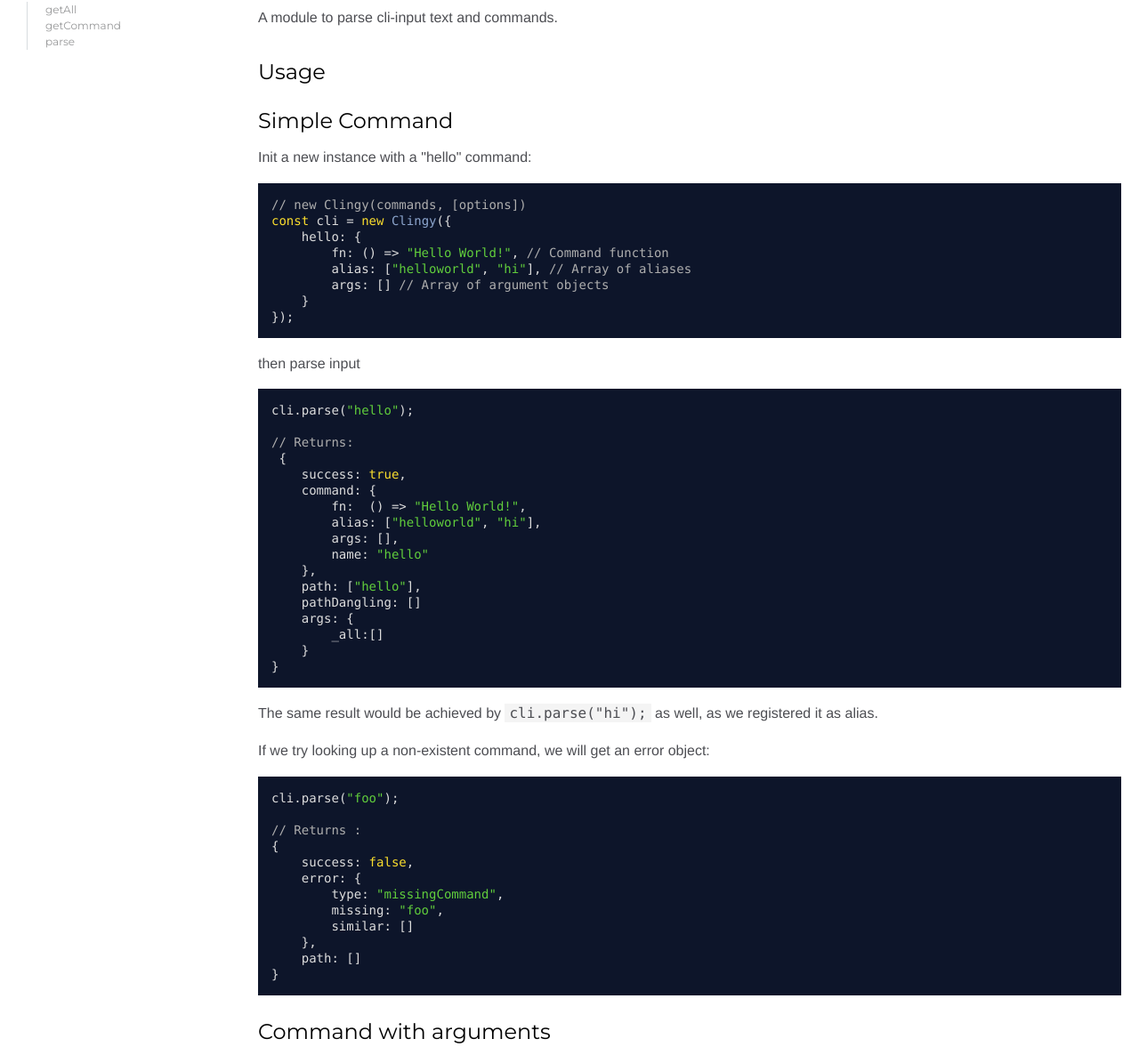
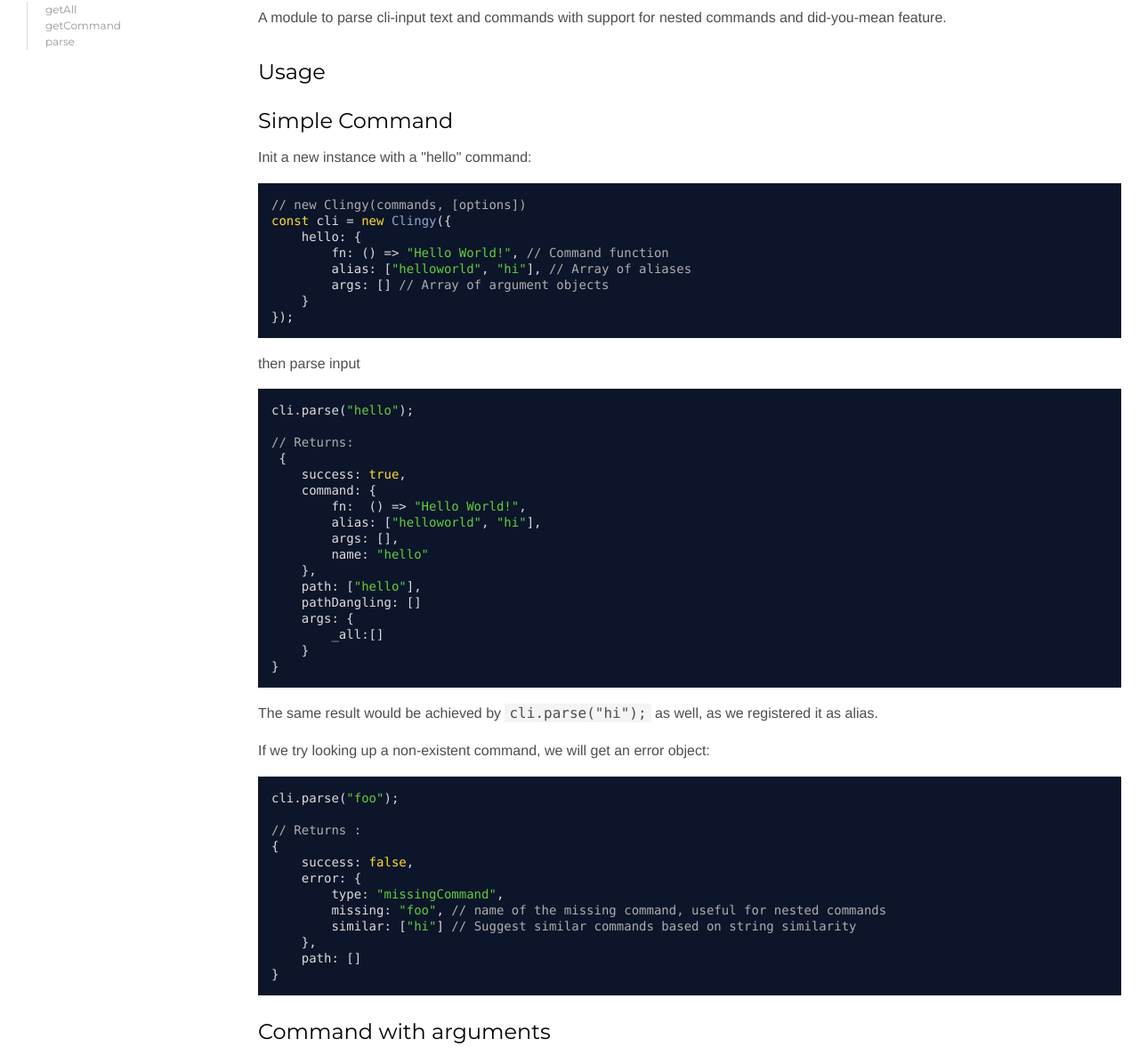
Before and after one commit to FelixRilling/cli-ng, a website: page docs/index.html in a window 1280 px wide. Shown: the part 91-1277 px from the top of the page at 89% size. Drawn offline with Linux system fonts and the light colour scheme.

Commit message:
updated readme example

```diff
--- a/docs/index.html
+++ b/docs/index.html
@@ -48,7 +48,7 @@
 
     <section class="readme">
         <article><h1>cli-ngy</h1>
-<p>A module to parse cli-input text and commands.</p>
+<p>A module to parse cli-input text and commands with support for nested commands and did-you-mean feature.</p>
 <h2>Usage</h2>
 <h3>Simple Command</h3>
 <p>Init a new instance with a &quot;hello&quot; command:</p>
@@ -89,8 +89,8 @@
     success: false,
     error: {
         type: &quot;missingCommand&quot;,
-        missing: &quot;foo&quot;,
-        similar: []
+        missing: &quot;foo&quot;, // name of the missing command, useful for nested commands
+        similar: [&quot;hi&quot;] // Suggest similar commands based on string similarity
     },
     path: []
 }
@@ -242,7 +242,7 @@
 <br class="clear">
 
 <footer>
-    Documentation generated by <a href="https://github.com/jsdoc3/jsdoc">JSDoc 3.6.0-dev</a> on Sun May 06 2018 07:35:34 GMT+0200 (CEST) using the <a href="https://github.com/clenemt/docdash">docdash</a> theme.
+    Documentation generated by <a href="https://github.com/jsdoc3/jsdoc">JSDoc 3.6.0-dev</a> on Sun May 06 2018 08:01:10 GMT+0200 (CEST) using the <a href="https://github.com/clenemt/docdash">docdash</a> theme.
 </footer>
 
 <script>prettyPrint();</script>
```
Also changed, not shown: docs/Clingy.html (+1 -1 lines), docs/clingy.esm.js.html (+1 -1 lines), README.md.
